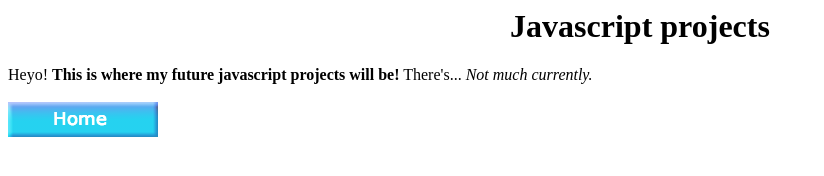
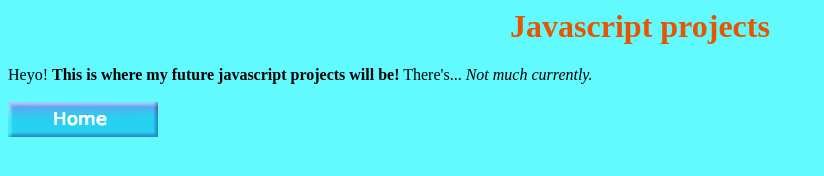
Before and after one commit to IsaKaiStudios/IsaKaiStudios.github.io, a plain HTML site: page java.html in a window 1280 px wide. Shown: the whole page, without its empty margins (0-824 px from the left). Drawn offline with Linux system fonts and the light colour scheme.

Commit message:
Add files via upload

```diff
--- /dev/null
+++ b/kaistyle.css
@@ -0,0 +1,9 @@
+
+
+h1 {
+    color: rgb(232, 85, 0);
+}
+
+body {
+    background-color: rgb(97, 250, 255);
+}
```
Also changed, not shown: about.html (added, +14 -0 lines), index.html (+1 -0 lines).
